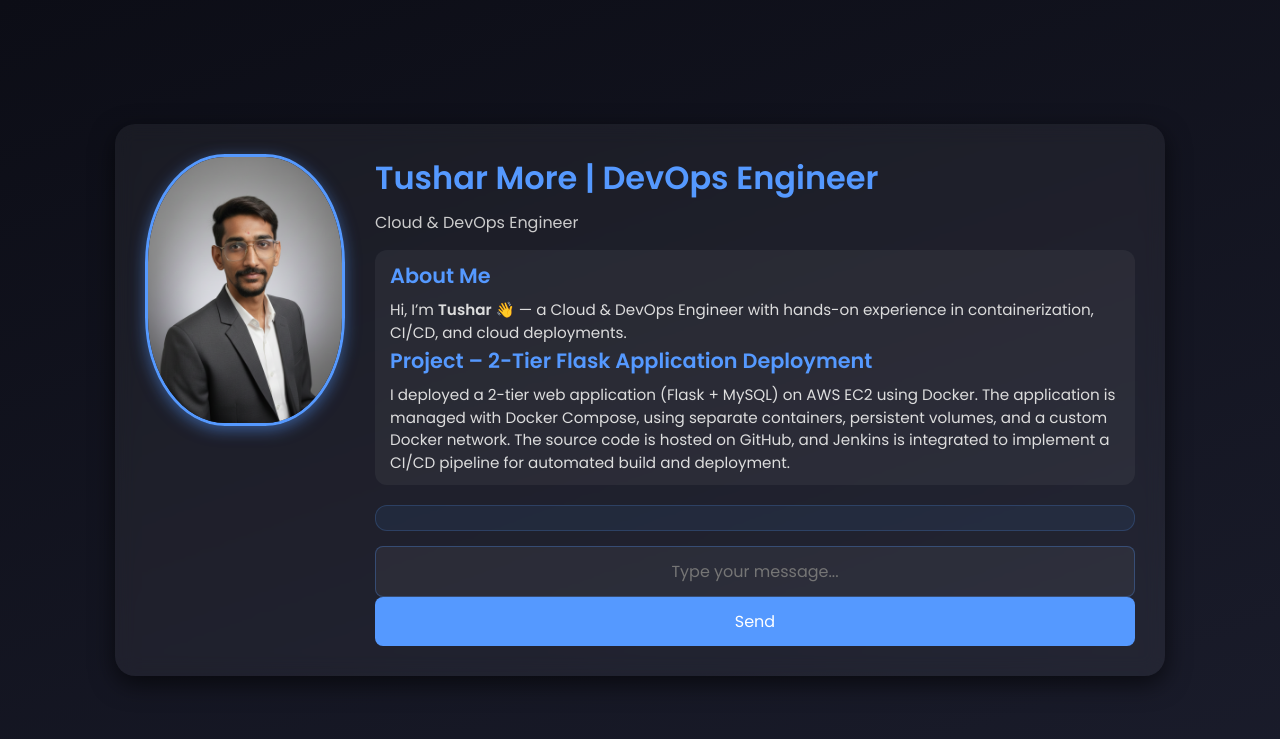
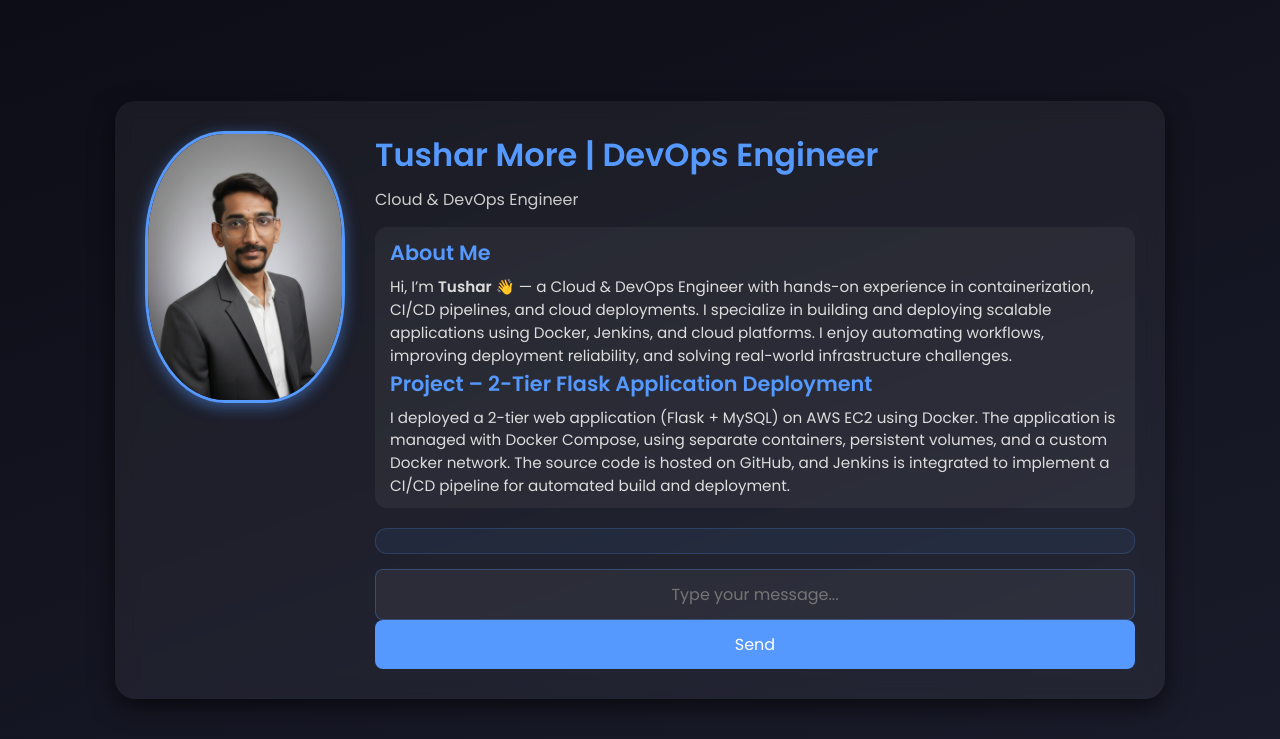
Before and after one commit to more-tushar/DevOps-Project-Two-Tier-Flask-App, a Flask app: page / in a window 1280 px wide. Shown: the top 739 px of the page. Run offline with Flask 3, Linux system fonts and the light colour scheme; data that the repository does not hold is empty; some libraries are stand-ins or nearby versions.

Commit message:
Update index file

```diff
--- a/templates/index.html
+++ b/templates/index.html
@@ -176,8 +176,10 @@
             <div class="about">
               <h2>About Me</h2>
                         <p>
-                        Hi, I’m <strong>Tushar</strong> 👋 — a Cloud & DevOps Engineer with hands-on
-                        experience in containerization, CI/CD, and cloud deployments.
+                        Hi, I’m <strong>Tushar</strong>  👋 — a Cloud & DevOps Engineer with hands-on experience in containerization, CI/CD pipelines,
+                       and cloud deployments. I specialize in building and deploying scalable applications using Docker, Jenkins,
+                       and cloud platforms. I enjoy
+                       automating workflows, improving deployment reliability, and solving real-world infrastructure challenges.
                         </p>
 
                         <h2>Project – 2-Tier Flask Application Deployment</h2>
```
